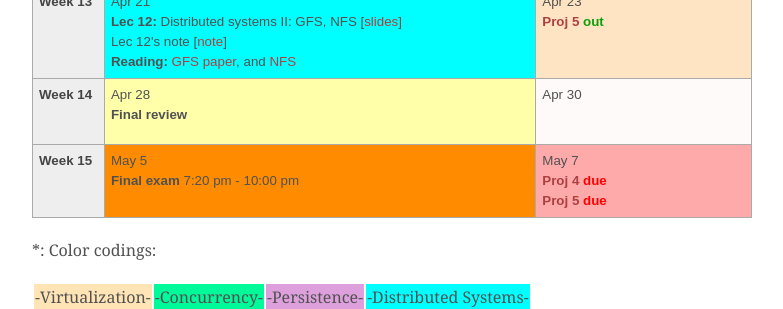
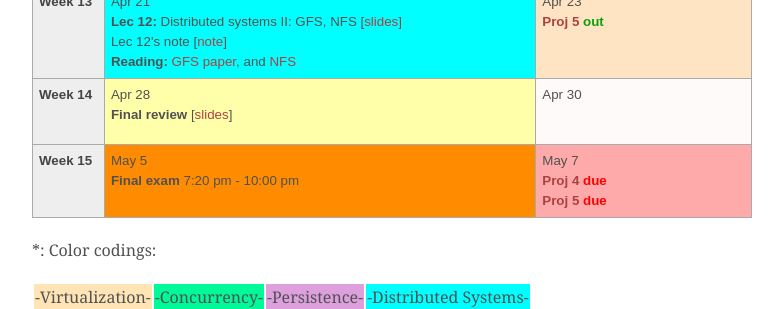
Before and after one commit to tddg/cs571-spring21, a Jekyll site: the page built from schedule.md, in a window 1280 px wide. Shown: the part 1503-1812 px from the top of the page, without its empty margins (248-1031 px from the left). Built offline with Jekyll 4.4.1, drawn with Linux system fonts in a browser that asks for light colours.

Commit message:
added final review

```diff
--- a/_data/news.yml
+++ b/_data/news.yml
@@ -1,3 +1,6 @@
+
+- date: <strong>04/27/2021</strong>
+  headline: "Lec 13 (final review) is posted."
 
 - date: <strong>04/23/2021</strong>
   headline: "Project 5 (optional) is posted."
--- a/schedule.md
+++ b/schedule.md
@@ -252,13 +252,16 @@
 <tr> <!-- week of Apr 27 -->
   <td id="2021-4-28" class="date"><b>Week 14</b></td>
   <td class="lecture">Apr 28<br/>
-	<b>Final review</b>  </td>
+	<b>Final review</b>
+	[<a href="./public/lecs/final-review.pdf">slides</a>]
+	</td>
   <td class="nodue">Apr 30</td>
 </tr>
 <tr> <!-- week of May 4 -->
   <td id="2021-5-5" class="date"><b>Week 15</b></td>
   <td class="exam">May 5<br/>
-	 <b>Final exam</b> 7:20 pm - 10:00 pm</td>
+	 <b>Final exam</b> 7:20 pm - 10:00 pm
+	 </td>
   <td class="deadline">May 7<br/>
 	<span class="hwdue"><a href="./proj4.html">Proj 4</a> due</span><br/>
 	<span class="hwdue"><a href="./proj5.html">Proj 5</a> due</span>
```
Also changed, not shown: 1 other file.
